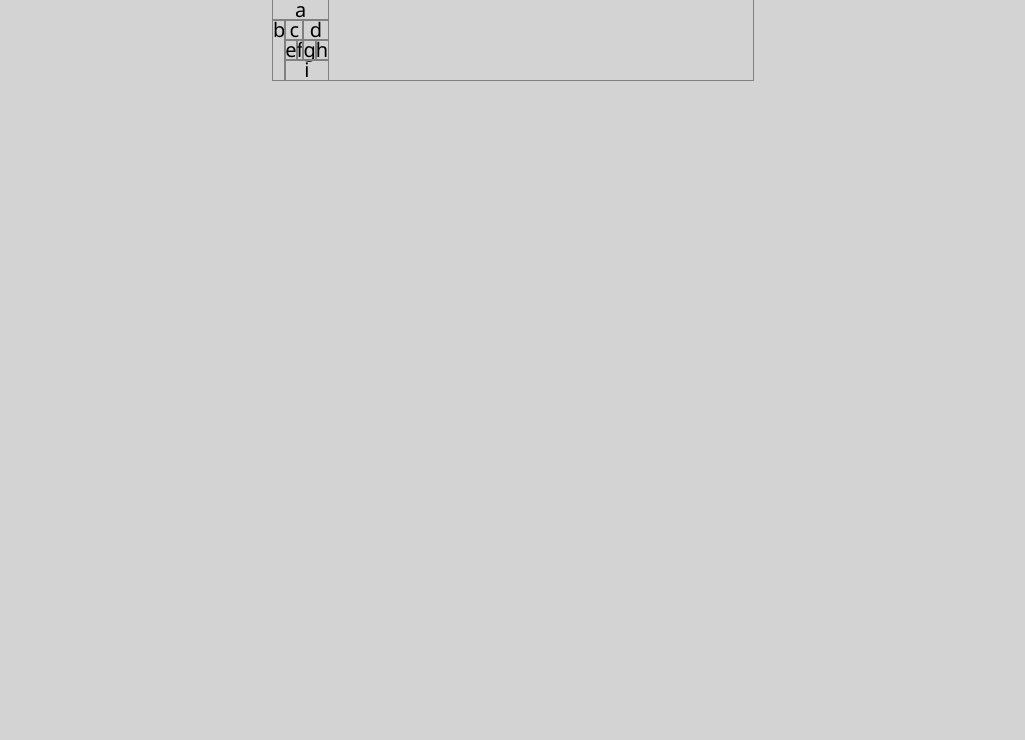
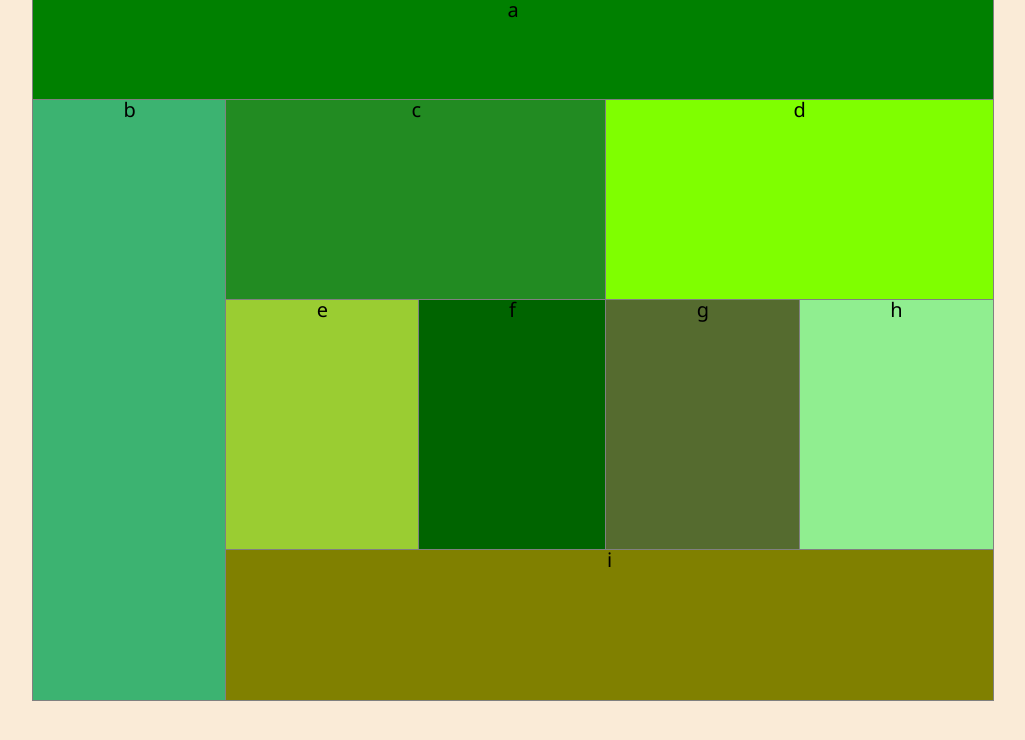
Before and after one commit to JessLovell/lab-01, a plain HTML site: page index.html in a window 1280 px wide. Shown: the whole page, without its empty margins (127-1152 px from the left). Drawn offline with Linux system fonts and the light colour scheme.

Commit message:
complete re-factor CSS using grid

```diff
--- a/css/base.css
+++ b/css/base.css
@@ -1,5 +1,5 @@
 body {
-    background-color: lightgrey;
+    background-color: lavender;
     max-width: 480px;
     text-align: center;
     margin: auto;
--- a/css/layout.css
+++ b/css/layout.css
@@ -21,68 +21,57 @@
         "g g h h"
         "i i i i";
 }
-/*
-header {
-    margin-top: 30px;
+
+.a {
     height: 75px;
-    background-color: azure;
+    width: 480px;
+    background-color: aliceblue;
 }
 
-p {
-    position: relative;
-    top: calc(50% - 20px);
+.b {
+    height: 150px;
+    background-color: aqua;
 }
 
-#section-b {
-    height: 150px;
-    background-color: cornflowerblue;
+.c {
+    height: 125px;
+    background-color: aquamarine;
 }
 
-.first-section {
-    height: 250px;
+.d {
+    height: 125px;
+    background-color: navy;
 }
 
-.first-section div {
-    height: 125px;
-    background-color: teal;
-}
-
-.first-section div:last-child {
-    background-color: cyan;
-}
-
-.second-section {
-    height: 500px;
-}
-
-.second-section div {
-    position: relative;
-    width: 50%;
+.e {
     height: 250px;
-    float: left;
-    background-color: darkblue;
-}
-
-.second-section div:nth-child(2) {
     background-color: mediumblue;
 }
 
-.second-section div:nth-child(3) {
+.f {
+    height: 250px;
     background-color: midnightblue;
 }
 
-.second-section div:last-child {
-    background-color: navy;
+.g {
+    height: 250px;
+    background-color: mediumslateblue;
 }
 
-div {
-    position: relative;
+.h {
+    height: 250px;
+    background-color: slateblue;
+}
+
+.i {
     height: 80px;
-    background-color: royalblue;
+    background-color: steelblue;
 }
-*/
+
 
 @media only screen and (min-width: 769px) {
+
+
     .container {
         grid-template-areas:
             "a a a a a"
@@ -91,71 +80,57 @@ div {
             "b i i i i";
     }
 
-    /* body{
+    body {
+        background-color: antiquewhite;
+        min-width: 769px;
         max-width: 960px;
+        text-align: center;
         margin: auto;
     }
 
-    header {
+    .a {
         height: 100px;
+        width: 960px;
+        background-color: green;
+    }
+
+    .b {
+        height: 600px;
         background-color: mediumseagreen;
     }
 
-    #section-b {
-        height: 600px;
-        width: 21%;
-        float: left;
-        background-color: palegreen;
-    }
-
-    .first-section {
+    .c {
         height: 200px;
-        width: 79%;
-        float: left;
-    }
-
-    .first-section div {
-        height: 200px;
-        width: 50%;
-        float: left;
-        background-color: olive;
-    }
-
-    .first-section div:last-child {
-        background-color: olivedrab;
-    }
-
-    .second-section {
-        height: 250px;
-        width: 79%;
-        float: left;
-    }
-
-    .second-section div {
-        position: relative;
-        width: 25%;
-        height: 250px;
-        float: left;
         background-color: forestgreen;
     }
 
-    .second-section div:nth-child(2) {
-        background-color: green;
+    .d {
+        height: 200px;
+        background-color: chartreuse;
     }
 
-    .second-section div:nth-child(3) {
+    .e {
+        height: 250px;
+        background-color: yellowgreen;
+    }
+
+    .f {
+        height: 250px;
         background-color: darkgreen;
     }
 
-    .second-section div:last-child {
+    .g {
+        height: 250px;
         background-color: darkolivegreen;
     }
 
-    #section-i {
-        float: left;
-        position: relative;
-        width: 79%;
+    .h {
+        height: 250px;
+        background-color: lightgreen;
+    }
+
+    .i {
         height: 150px;
-        background-color: mediumspringgreen;
+        background-color: olive;
     }
-} */
+}
```
